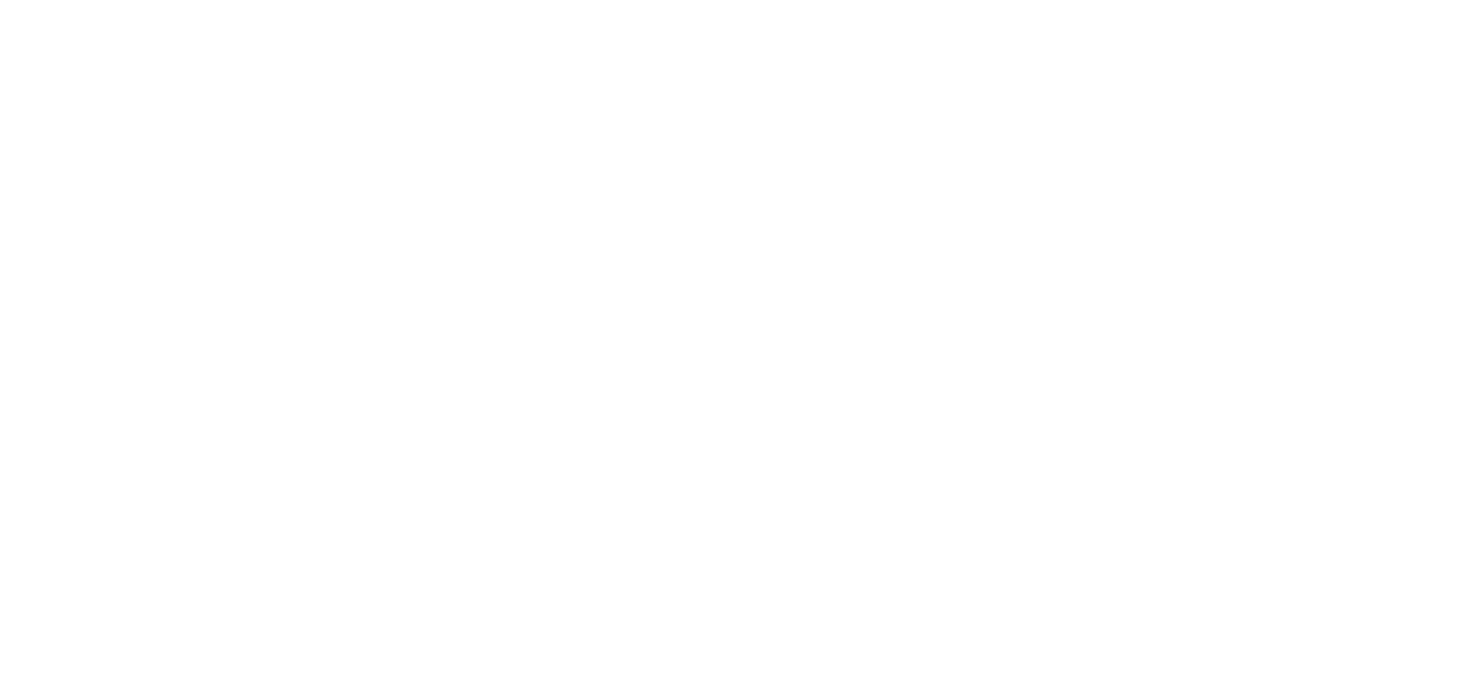
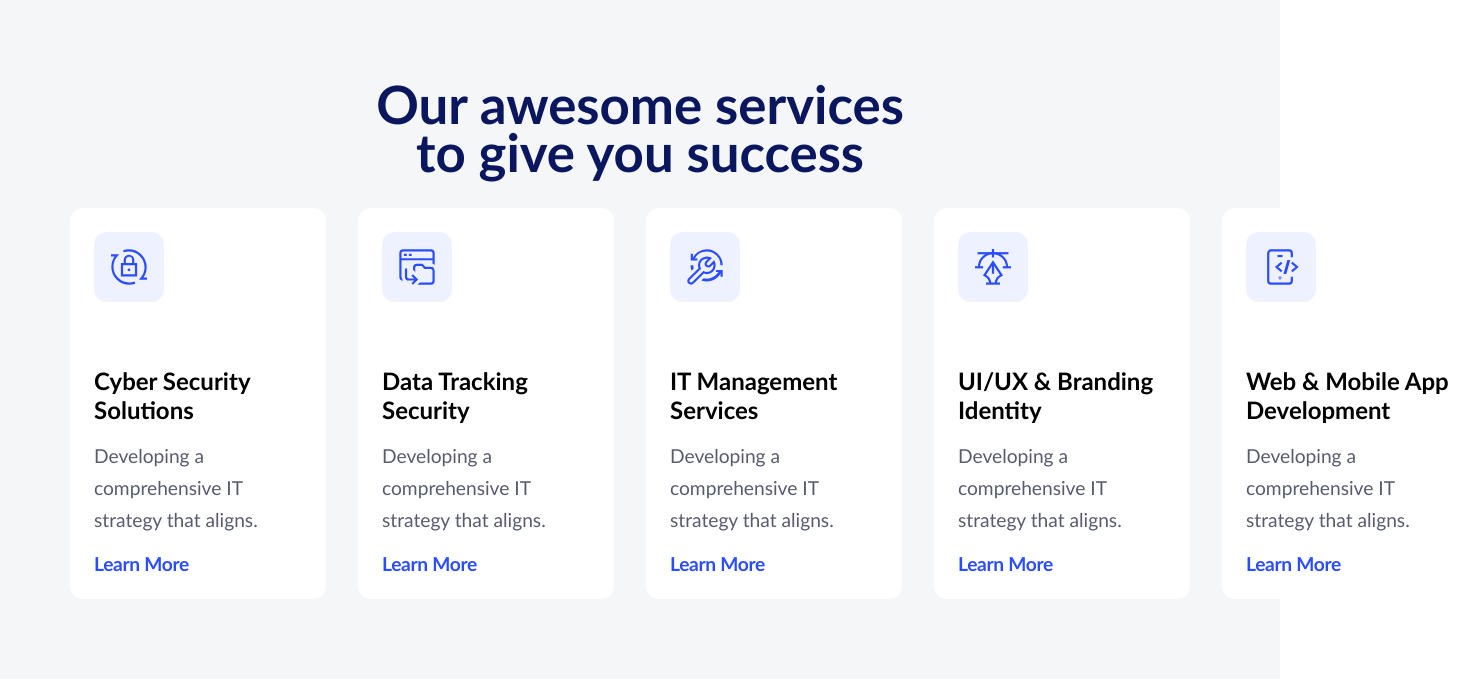
Before and after one commit to front-end-by-rimantas/55-grupe-teamwork-optech, a website with bundled scripts: page index.html in a window 1280 px wide. Shown: the whole page, 1478 px wide, since content can reach past the window. Built offline with nearby package versions, Linux system fonts and the light colour scheme.

Commit message:
section 3 static

```diff
--- /dev/null
+++ b/css/components/section-3.css
@@ -0,0 +1,62 @@
+.bg-container {
+    background-color: #f5f6f7;
+}
+
+.title {
+    display: inline-block;
+    font-size: 3.3rem;
+    max-width: 36rem;
+    line-height: 3rem;
+    text-align: center;
+    color: #0a165e;
+    margin-bottom: 1rem;
+    /* font-family: sora; */
+}
+
+/* responsive gadina manau */
+.row-cards {
+    display: flex;
+    /* justify-content: space-between; */
+    gap: 2rem;
+    margin-left: 0;
+    width: 100%;
+}
+
+.column {
+    padding: 1.5rem;
+    background-color: #fff;
+    border-radius: 0.8rem;
+}
+
+.icons {
+    display: flex;
+    justify-content: center;
+    align-items: center;
+    width: 4.4rem;
+    height: 4.4rem;
+    background-color: #eef1ff;
+    border-radius: 0.8rem;
+    margin-bottom: 4rem;
+}
+
+.clm-title {
+    font-size: 1.5rem;
+    width: 13rem;
+    margin-bottom: 1rem;
+}
+
+.clm-p {
+    font-size: 1.2rem;
+    line-height: 2rem;
+    margin-bottom: 1rem;
+    color: #585b6f;
+}
+
+.clm-a {
+    font-size: 1.2rem;
+    letter-spacing: -0.02rem;
+    font-weight: bold;
+    text-decoration: none;
+    /* nuimti spalva sutvarkius <a></a> - dabar paprastas <div> learn more */
+    color: #2b4dff;
+}
--- a/index.html
+++ b/index.html
@@ -15,10 +15,13 @@
 
     <link rel="stylesheet" href="./css/pages/home.css">
     <link rel="stylesheet" href="./css/base/layout.css">
+    <link rel="stylesheet" href="./css/components/section-3.css">
 </head>
 
 <body>
     <div id="app"></div>
+
+
     <script src="./js/pages/home.js" type="module"></script>
 </body>
 
--- /dev/null
+++ b/js/components/section3.js
@@ -0,0 +1,59 @@
+export function section3() {
+
+let HTML = `
+<div class="container bg-container">
+        <div class="row">
+            <h1 class="title col-12 col-lg-6 m-md-1 m-lg-3">Our awesome services to give you success</h1>
+        </div>
+        <div class="row row-cards">
+            <div class="column">
+                <div class="icons">
+                    <img src="./img/section-3/cyber-security.png" alt="">
+                </div>
+                <h2 class="clm-title">Cyber Security Solutions</h2>
+                <p class="clm-p">Developing a comprehensive IT strategy that aligns.</p>
+                <!-- reikia atskiro divo fontawesome rodyklei -->
+                <div class="clm-a">Learn More</div>
+                <!-- <a class="clm-a" href="#">Learn More</a> -->
+            </div>
+
+            <div class="column">
+                <div class="icons">
+                    <img src="./img/section-3/data-tracking.png" alt="">
+                </div>
+                <h2 class="clm-title">Data Tracking Security</h2>
+                <p class="clm-p">Developing a comprehensive IT strategy that aligns.</p>
+                <div class="clm-a">Learn More</div>
+            </div>
+
+            <div class="column">
+                <div class="icons">
+                    <img src="./img/section-3/wrench.png" alt="">
+                </div>
+                <h2 class="clm-title">IT Management Services</h2>
+                <p class="clm-p">Developing a comprehensive IT strategy that aligns.</p>
+                <div class="clm-a">Learn More</div>
+            </div>
+
+            <div class="column">
+                <div class="icons">
+                    <img src="./img/section-3/UI-UX.png" alt="">
+                </div>
+                <!-- &amp -->
+                <h2 class="clm-title">UI/UX &amp Branding Identity</h2>
+                <p class="clm-p">Developing a comprehensive IT strategy that aligns.</p>
+                <div class="clm-a">Learn More</div>
+            </div>
+
+            <div class="column">
+                <div class="icons">
+                    <img src="./img/section-3/Web.png" alt="">
+                </div>
+                <h2 class="clm-title">Web & Mobile App Development</h2>
+                <p class="clm-p">Developing a comprehensive IT strategy that aligns.</p>
+                <div class="clm-a">Learn More</div>
+            </div>
+            `;
+
+    document.getElementById('app').insertAdjacentHTML('beforeend', HTML);
+};
--- a/js/pages/home.js
+++ b/js/pages/home.js
@@ -0,0 +1,3 @@
+
+import { section3 } from "../components/section3.js";
+section3 ();
```
Also changed, not shown: img/section-3/Digital.png (added), img/section-3/UI-UX.png (added), img/section-3/Web.png (added), img/section-3/cyber-security.png (added), img/section-3/data-tracking.png (added), img/section-3/wrench.png (added).
